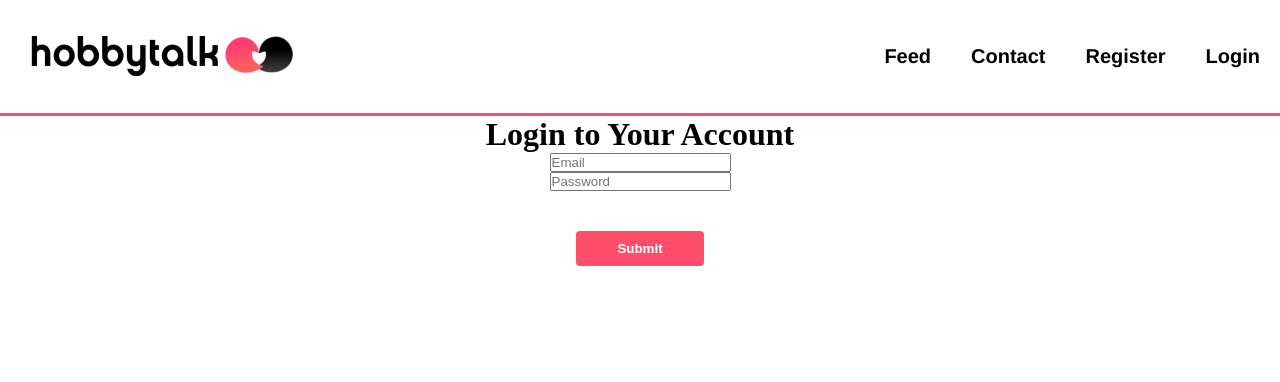
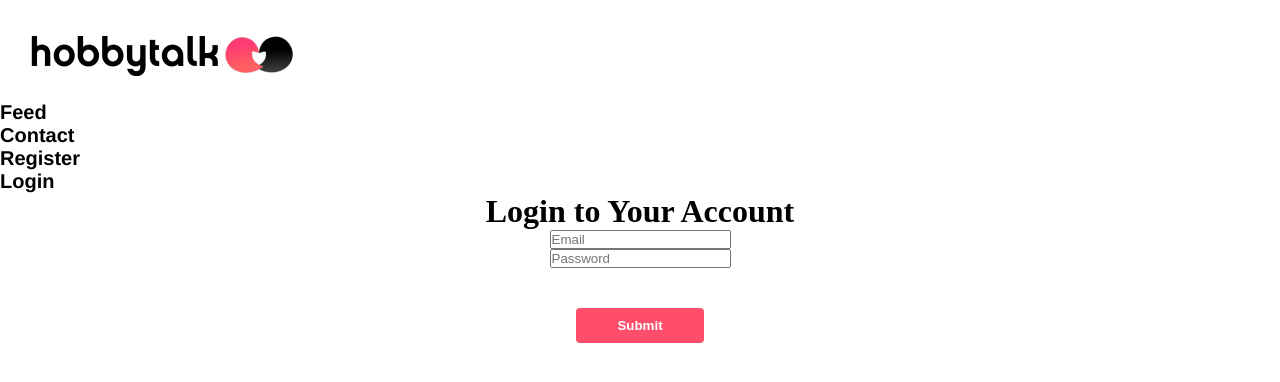
Before and after one commit to Basharkh41/Hobbytalk, a Vue app: page /sign-in in a window 1280 px wide. Shown: the top 382 px of the page. Built offline with nearby package versions, Linux system fonts and the light colour scheme; no server answers.

Commit message:
css modified (scoped added)

```diff
--- a/src/views/Contact.vue
+++ b/src/views/Contact.vue
@@ -49,7 +49,7 @@
   </main>
 </template>
 
-<style>
+<style scoped>
 * {
   font-family: Helvetica Neue, Helvetica, Arial, sans-serif;
   margin: 0;
@@ -159,64 +159,4 @@ img {
 td {
   font-size: 20px;
 }
-@import url('https://fonts.googleapis.com/css?family=Montserrat:500');
-.Logo{
-  margin-right: auto;
-}
-*{
-  margin: 0;
-  padding: 0;
-}
-li, a{
-  font-family: "Montserrat", sans-serif;
-  font-weight: 500;
-  font-size: 16px;
-  color: #fff;
-  font-family: Helvetica Neue,Helvetica,Arial,sans-serif;
-  font-weight: 800;
-  font-size: 20px;
-  color: black;
-  text-decoration: none;
-}
-
-.router-link{
-  font-family: Helvetica Neue,Helvetica,Arial,sans-serif;
-  display: flex;
-  justify-content: flex-end;
-  align-items: center;
-  padding: 45px 0%;
-  border-bottom: solid #FE4E69;
-}
-.nav_links{
-  list-style: none;
-}
-.Logo img{
-  position: absolute;
-}
-.nav_links li {
-  font-family: Helvetica Neue,Helvetica,Arial,sans-serif;
-  display: inline-block;
-  padding: 0px 20px;
-}
-.nav_links li a{
-  font-family: Helvetica Neue,Helvetica,Arial,sans-serif;
-  transition: all 0.3s ease 0s;
-}
-.nav_links li a:hover{
-  color: #FE4E69;
-}
-
-.Logout-button{
-  font-size: 18px;
-  height: 40px;
-  width: 70px;
-}
-
-.Logout-button:hover{
-  color: #FE4E69;
-  background-color: black;
-  cursor: pointer;
-}
-
-
 </style>
--- a/src/views/SignIn.vue
+++ b/src/views/SignIn.vue
@@ -45,7 +45,7 @@ const signIn = () => { // we also renamed this method
     });
 }
 </script>
-<style>
+<style scoped>
 .login{
   text-align: center;
 
@@ -79,42 +79,4 @@ li, a{
   text-decoration: none;
 }
 
-.router-link{
-  font-family: Helvetica Neue,Helvetica,Arial,sans-serif;
-  display: flex;
-  justify-content: flex-end;
-  align-items: center;
-  padding: 45px 0%;
-  border-bottom: solid #FE4E69;
-}
-.nav_links{
-  list-style: none;
-}
-.Logo img{
-  position: absolute;
-}
-.nav_links li {
-  font-family: Helvetica Neue,Helvetica,Arial,sans-serif;
-  display: inline-block;
-  padding: 0px 20px;
-}
-.nav_links li a{
-  font-family: Helvetica Neue,Helvetica,Arial,sans-serif;
-  transition: all 0.3s ease 0s;
-}
-.nav_links li a:hover{
-  color: #FE4E69;
-}
-
-.Logout-button{
-  font-size: 18px;
-  height: 40px;
-  width: 70px;
-}
-
-.Logout-button:hover{
-  color: #FE4E69;
-  background-color: black;
-  cursor: pointer;
-}
 </style>
```
